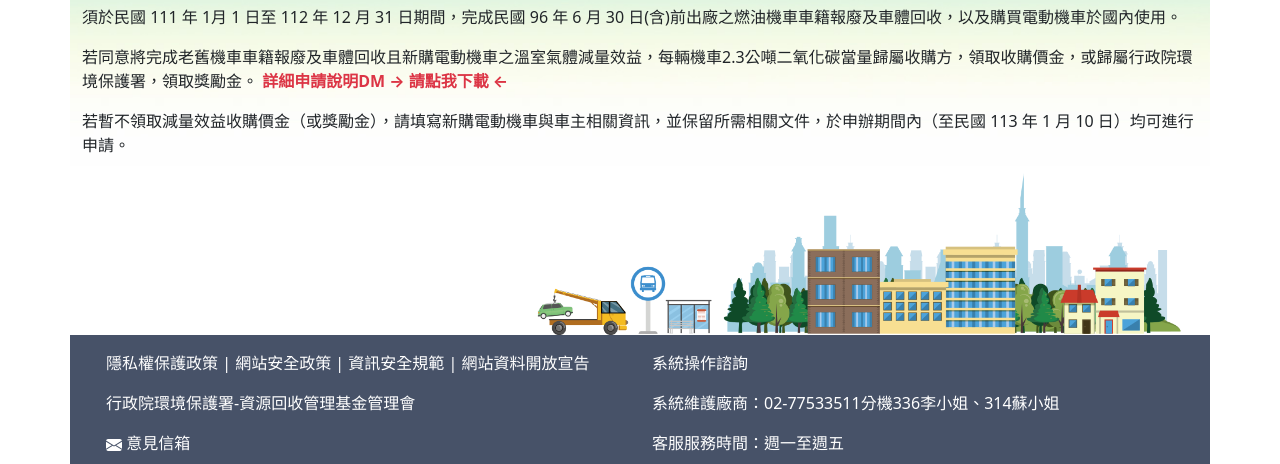
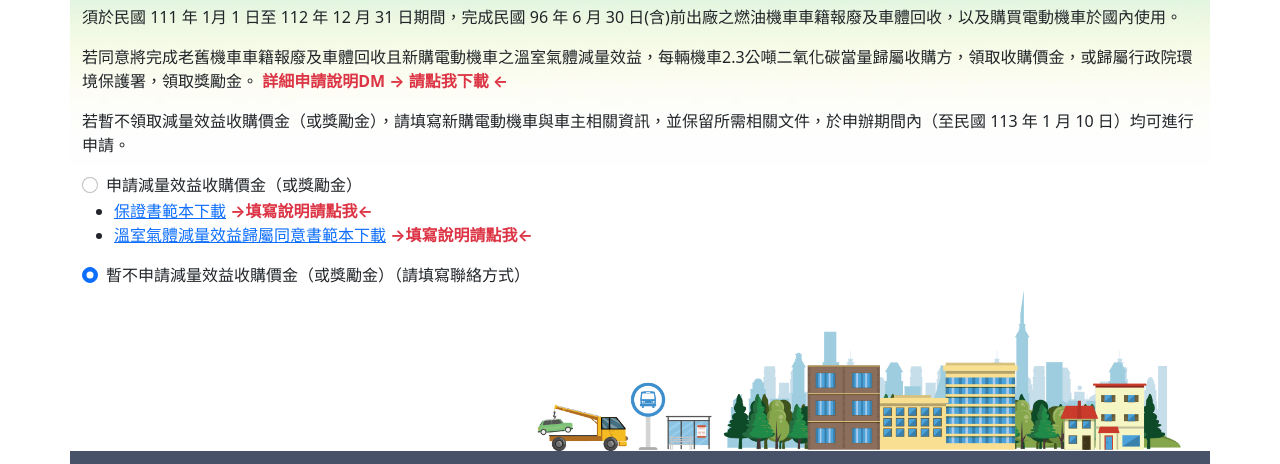
Before and after one commit to shawnliu1012/MSETP-Project-practice, a plain HTML site: page src/eliminateAndPurchase.html in a window 1280 px wide. Shown: the part 253-717 px from the top of the page. Drawn offline with nearby package versions, Linux system fonts and the light colour scheme.

Commit message:
申請說明part 2

```diff
--- a/src/eliminateAndPurchase.html
+++ b/src/eliminateAndPurchase.html
@@ -33,8 +33,34 @@
                         </p>
                         <p>若暫不領取減量效益收購價金（或獎勵金），請填寫新購電動機車與車主相關資訊，並保留所需相關文件，於申辦期間內（至民國 113 年 1 月 10 日）均可進行申請。</p>
                     </div>
-                    <div class="col-12"></div>
-                    <div class="col-12"></div>
+                    <div class="col-12">
+                        <div class="form-check">
+                            <input class="form-check-input" type="radio" name="flexRadioDefault" id="flexRadioDefault2">
+                            <label class="form-check-label" for="flexRadioDefault2">
+                                申請減量效益收購價金（或獎勵金）
+                            </label>
+                        </div>
+                        <ul>
+                            <li>
+                                <a class="text-primary"
+                                    href="https://epamotor.epa.gov.tw/people/document/GuaranteeVer20220415.pdf">保證書範本下載</a>
+                                <a class="text-danger" href="#">→填寫說明請點我←</a>
+                            </li>
+                            <li>
+                                <a class="text-primary" href="https://epamotor.epa.gov.tw/people/document/TransferAgreeVer20220415.pdf">溫室氣體減量效益歸屬同意書範本下載</a>
+                                <a class="text-danger" href="#">→填寫說明請點我←</a>
+                            </li>
+                        </ul>
+                    </div>
+                    <div class="col-12">
+                        <div class="form-check">
+                            <input class="form-check-input" type="radio" name="flexRadioDefault" id="flexRadioDefault1"
+                                checked>
+                            <label class="form-check-label" for="flexRadioDefault1">
+                                暫不申請減量效益收購價金（或獎勵金）（請填寫聯絡方式）
+                            </label>
+                        </div>
+                    </div>
                 </div>
             </div>
             <div class="img2">
```
